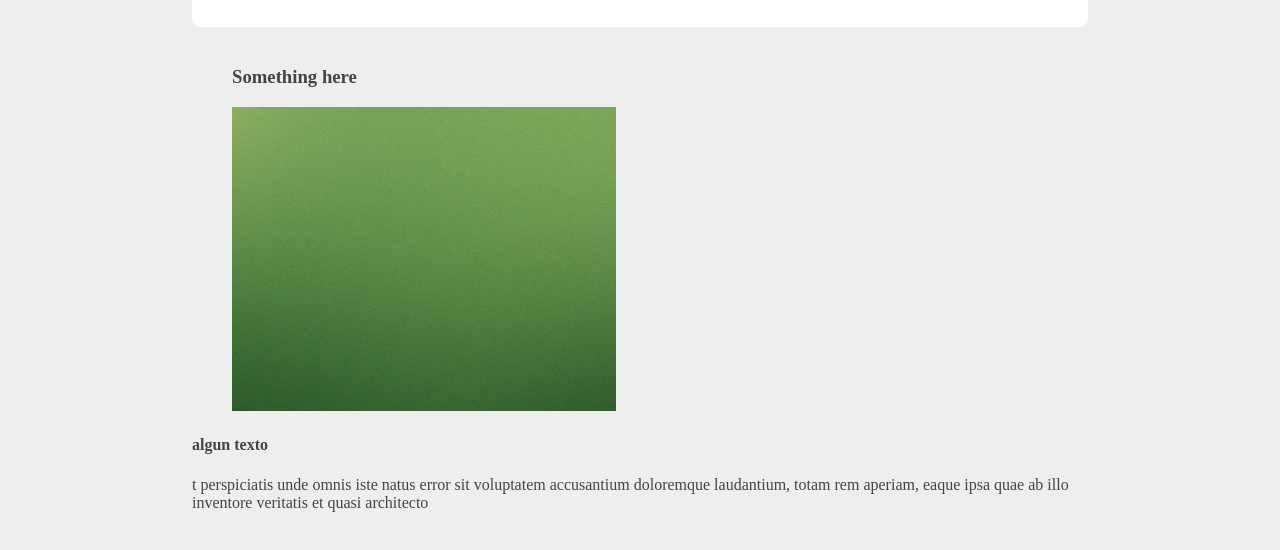
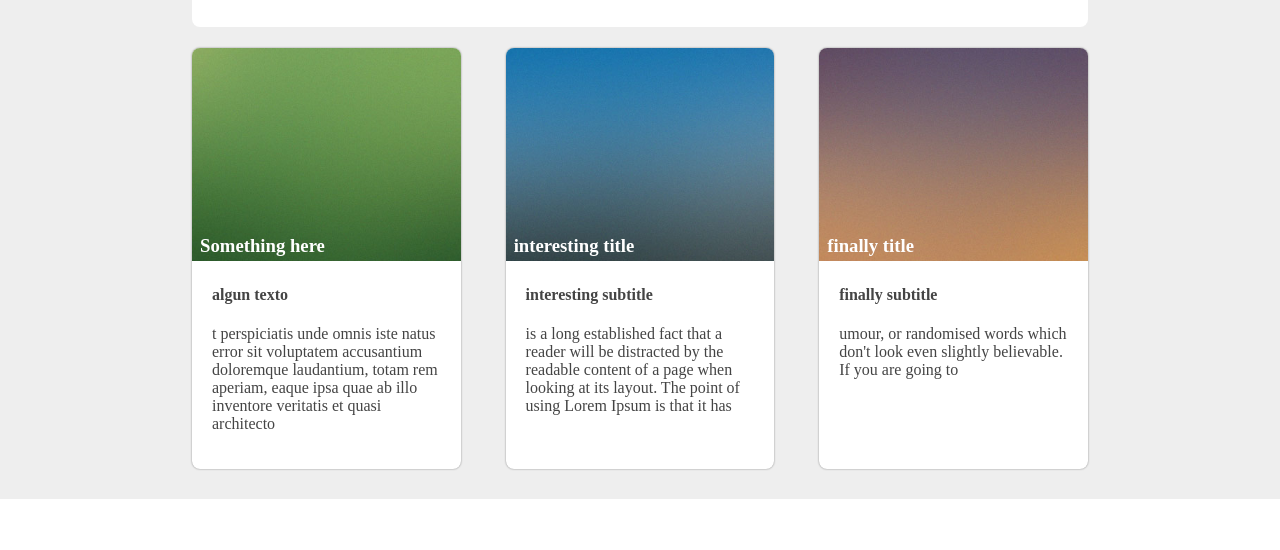
Before and after one commit to diegofernandoalayon/pruebaFrontEnd_BandB_vanilla, a plain HTML site: page index.html in a window 1280 px wide. Shown: the part 270-820 px from the top of the page. Drawn offline with Linux system fonts and the light colour scheme; a web font is replaced by a local one.

Commit message:
agregando seccion de tarjetas con imagenes y sus estilos

```diff
--- a/index.html
+++ b/index.html
@@ -41,12 +41,31 @@
           <h3>Something here</h3>
           <img src='./images/pic01.jpg' alt="imagen uno"/>
         </figure>
-        <div id='text'>
+        <div class='text'>
           <h4>algun texto</h4>
           <p>t perspiciatis unde omnis iste natus error sit voluptatem accusantium doloremque laudantium, totam rem aperiam, eaque ipsa quae ab illo inventore veritatis et quasi architecto</p>
         </div>
       </div>
-    </div>
+      <div class="tarjeta">
+        <figure>
+          <h3>interesting title</h3>
+          <img src='./images/pic02.jpg' alt="imagen dos"/>
+        </figure>
+        <div class='text'>
+          <h4>interesting subtitle</h4>
+          <p>is a long established fact that a reader will be distracted by the readable content of a page when looking at its layout. The point of using Lorem Ipsum is that it has</p>
+        </div>
+      </div>
+      <div class="tarjeta">
+        <figure>
+          <h3>finally title</h3>
+          <img src='./images/pic03.jpg' alt="imagen tres"/>
+        </figure>
+        <div class='text'>
+          <h4>finally subtitle</h4>
+          <p>umour, or randomised words which don't look even slightly believable. If you are going to</p>
+        </div>
+      </div>
   </div>
 
 
--- a/main.css
+++ b/main.css
@@ -181,6 +181,44 @@ body {
 .btn-secundario:hover{
   background-color: var(--colorBtnSecondaryHover);
 }
+/*tarjetas*/
+.tarjeta{
+  /* margin: 0 16px 0 16px; */
+  background-color: white;
+  border-radius: 8px;
+  box-shadow: 0 0 2px gray;
+  max-width: 30%;
+  justify-content: space-between;
+}
+.tarjeta img{
+  width: 100%;
+  object-fit: fill;
+  border-radius: 8px 8px 0 0;
+
+}
+.tarjeta figure{
+  margin: 0;
+  width: 100%;
+  position: relative;
+}
+.tarjeta h3{
+  padding: 0 0 3% 3%;
+  margin: 0;
+  font-family: 'openB';
+  color:white;
+  position: absolute;
+  bottom: 0;
+  cursor: pointer;
+}
+.tarjeta h3:hover{
+  transform: scale(1.02,1.02);
+}
+.tarjeta h4{
+  font-family: 'openB';
+}
+.text{
+  padding: 0 20px 20px 20px ;
+}
 
 @media (max-width: 600px){
   .content-1-1{
@@ -231,4 +269,8 @@ body {
   #check:checked ~ .list-menu{
     left: 0;
   }
+  .tarjeta{
+    margin-bottom: 40px;
+    max-width: 100%;
+  }
 }
```
